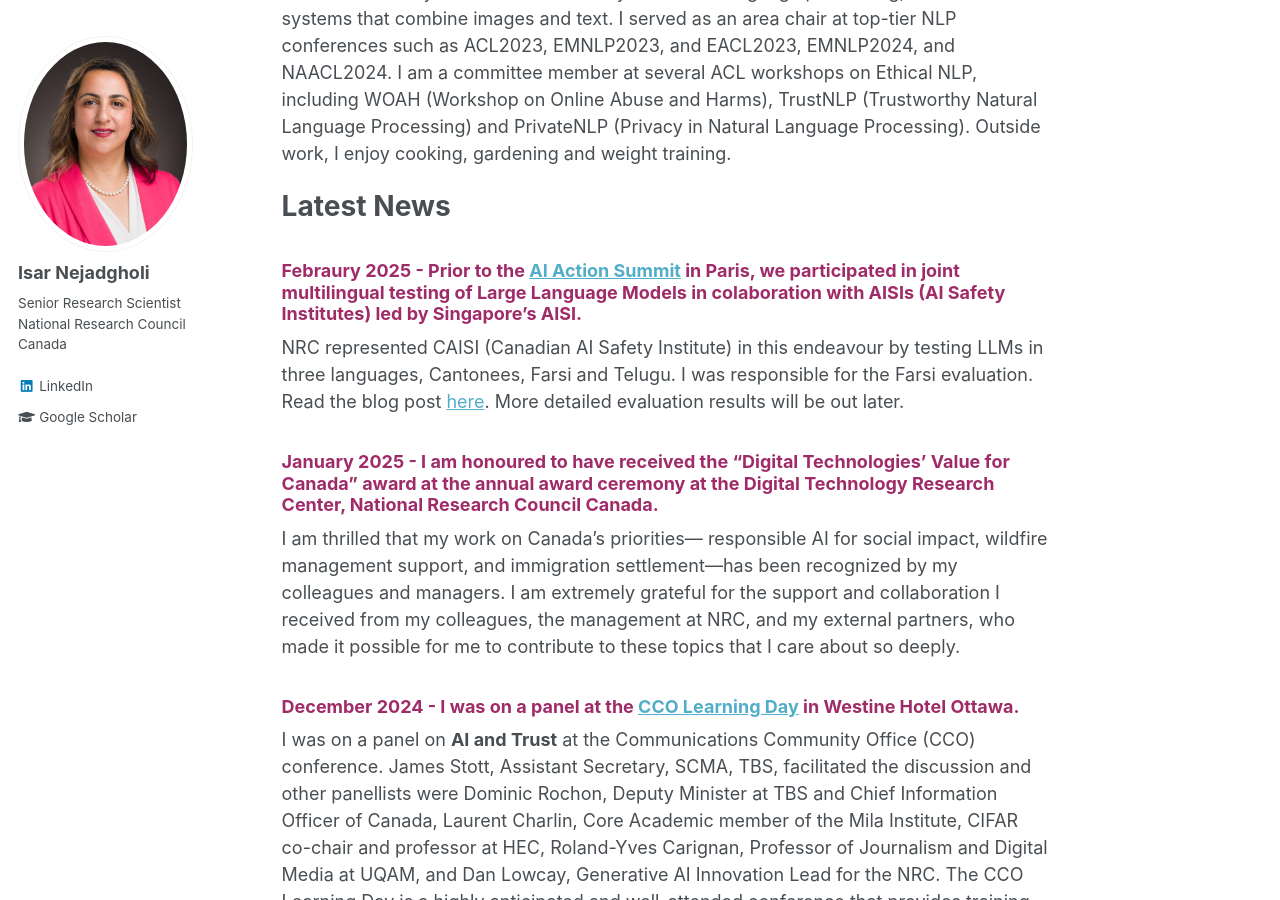
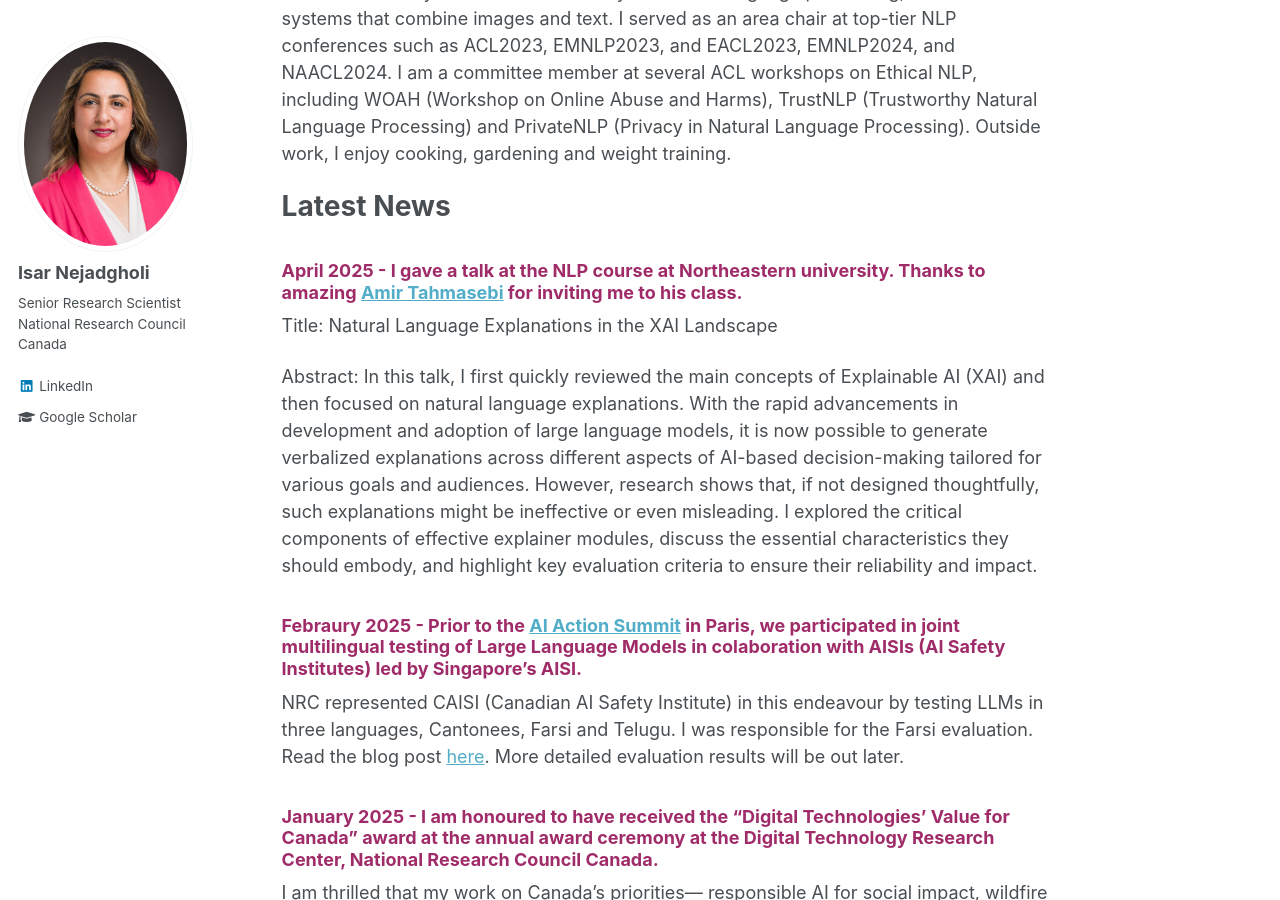
Before and after one commit to IsarNejad/IsarNejad.github.io, a Jekyll site: the page built from _pages/about.md, in a window 1280 px wide and 900 px high, scrolled down 343 px. Built offline with Jekyll 4.4.1, drawn with Linux system fonts in a browser that asks for light colours.

Commit message:
Update about.md

```diff
--- a/_pages/about.md
+++ b/_pages/about.md
@@ -11,6 +11,14 @@ redirect_from:
 I am a Senior Research Scientist at the [National Research Council Canada](https://nrc.canada.ca/en) and an Adjunct Professor at the [University of Ottawa](https://www.uottawa.ca/faculty-engineering/school-electrical-engineering-computer-science). In my [research](https://isarnejad.github.io//research/), I am interested in projects that leverage AI-enabled technologies to address societal challenges. ⁤⁤I am also dedicated to incorporating the principles of responsible AI into digital solutions to ensure ethical considerations are integrated into technological advancements. Previously, I have worked on building and deploying machine learning systems in various applications, including biomedical signal, image, speech and text processing, in both academic and industrial environments. My current work is mainly on natural language processing, or multimodal systems that combine images and text. I served as an area chair at top-tier NLP conferences such as ACL2023, EMNLP2023, and EACL2023, EMNLP2024, and NAACL2024. I am a committee member at several ACL workshops on Ethical NLP, including WOAH (Workshop on Online Abuse and Harms), TrustNLP (Trustworthy Natural Language Processing) and PrivateNLP (Privacy in Natural Language Processing). Outside work, I enjoy cooking, gardening and weight training.
 
 # Latest News
+
+{: .amaranth-deep-purple}
+### April 2025 - I gave a talk at the NLP course at Northeastern university. Thanks to amazing [Amir Tahmasebi](https://www.linkedin.com/in/amirtahmasebi/) for inviting me to his class.
+
+Title: Natural Language Explanations in the XAI Landscape
+
+Abstract: In this talk, I first quickly reviewed the main concepts of Explainable AI (XAI) and then focused on natural language explanations. With the rapid advancements in development and adoption of large language models, it is now possible to generate verbalized explanations across different aspects of AI-based decision-making tailored for various goals and audiences. However, research shows that, if not designed thoughtfully, such explanations might be ineffective or even misleading. I explored the critical components of effective explainer modules, discuss the essential characteristics they should embody, and highlight key evaluation criteria to ensure their reliability and impact.
+
 
 {: .amaranth-deep-purple}
 ### Febraury 2025 - Prior to the [AI Action Summit](https://www.elysee.fr/en/sommet-pour-l-action-sur-l-ia) in Paris, we participated in joint multilingual testing of Large Language Models in colaboration with AISIs (AI Safety Institutes) led by Singapore's AISI.
```
